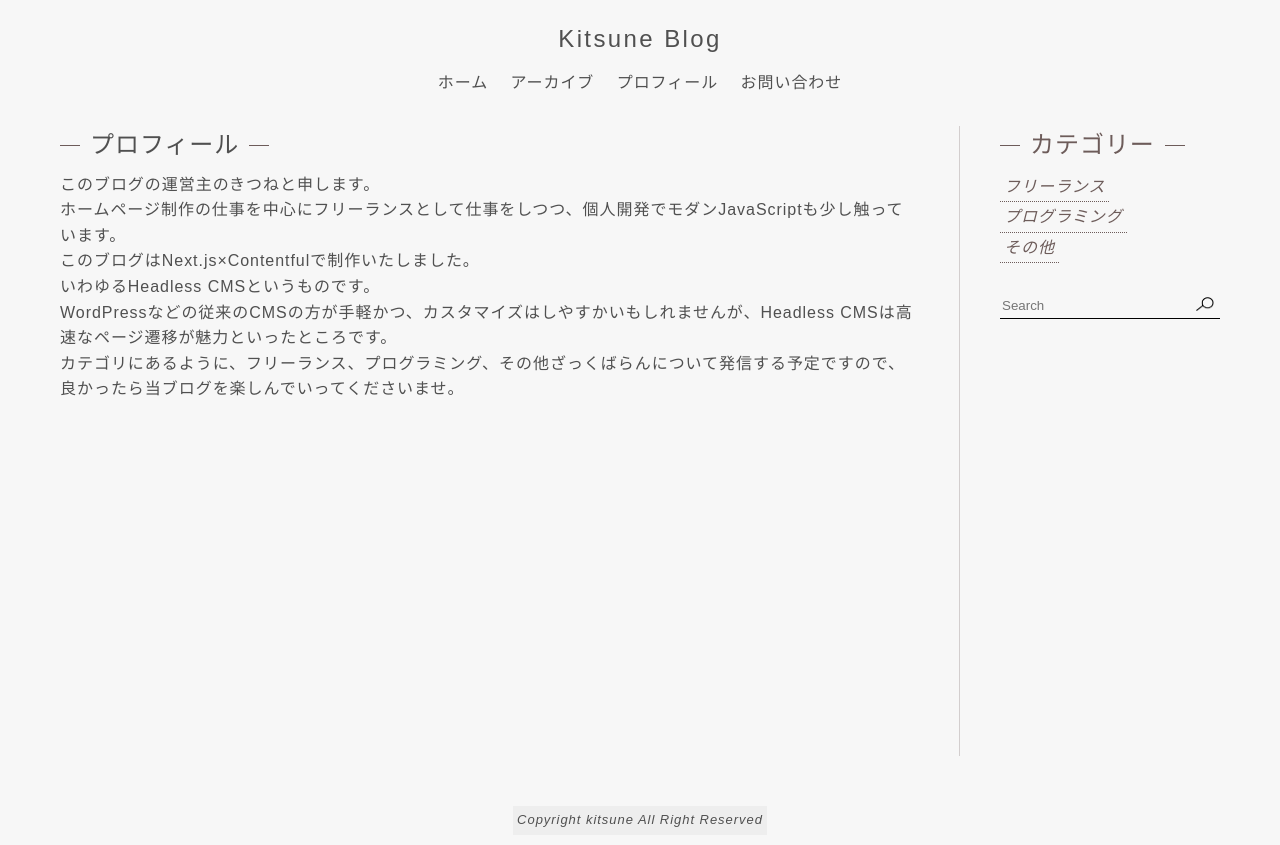
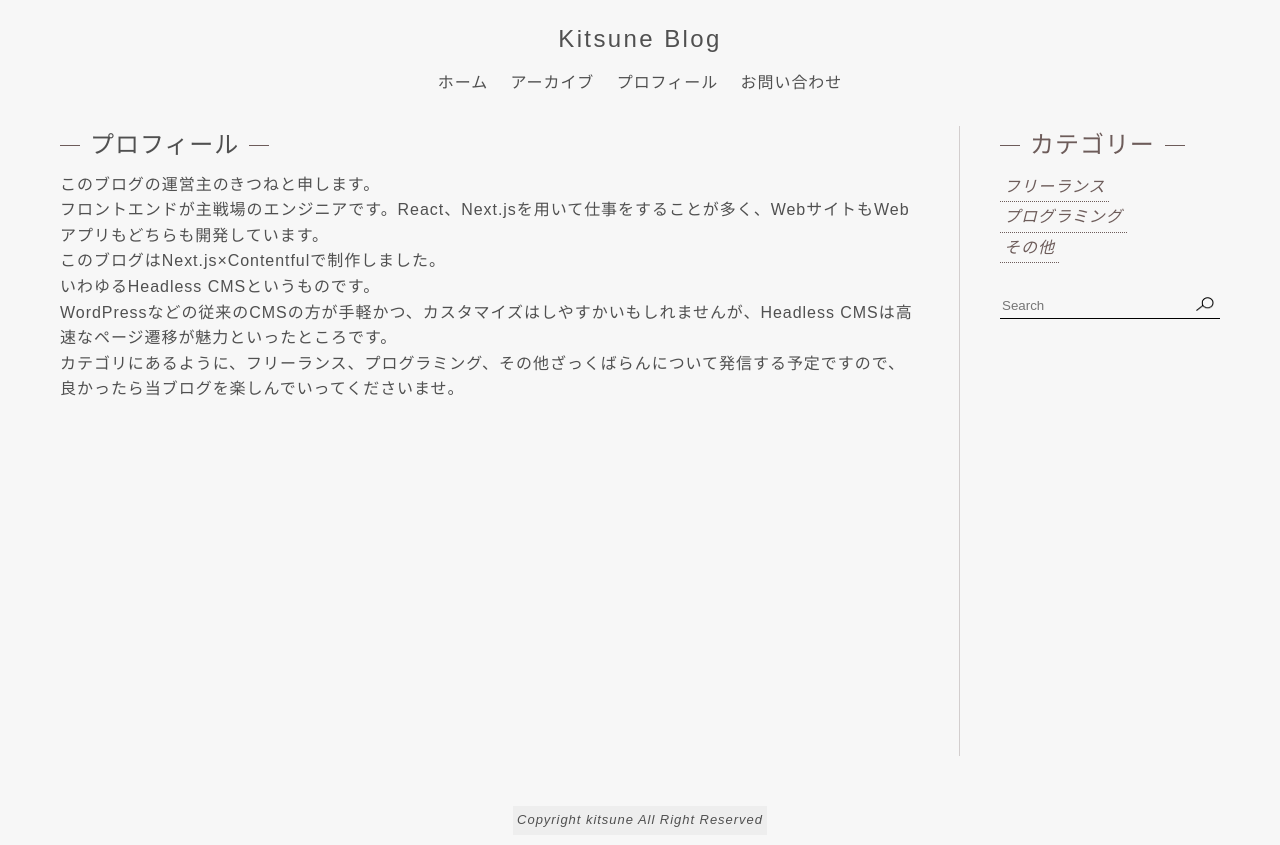
Before and after one commit to hidecchi/myblog, a Next.js app: page /profile in a window 1280 px wide. Built offline with nearby package versions, Linux system fonts and the light colour scheme; a web font is replaced by a local one.

Commit message:
プロフィール文変更

```diff
--- a/pages/profile.tsx
+++ b/pages/profile.tsx
@@ -17,9 +17,9 @@ const Page: NextPage = () => {
         <p>
           このブログの運営主のきつねと申します。
           <br />
-          ホームページ制作の仕事を中心にフリーランスとして仕事をしつつ、個人開発でモダンJavaScriptも少し触っています。
+          フロントエンドが主戦場のエンジニアです。React、Next.jsを用いて仕事をすることが多く、WebサイトもWebアプリもどちらも開発しています。
           <br />
-          このブログはNext.js×Contentfulで制作いたしました。
+          このブログはNext.js×Contentfulで制作しました。
           <br />
           いわゆるHeadless CMSというものです。
           <br />
```
